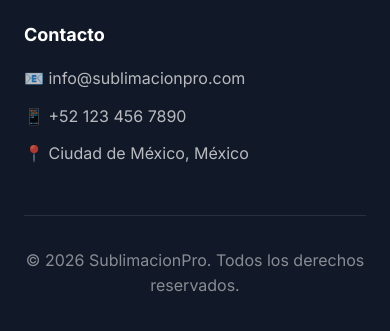
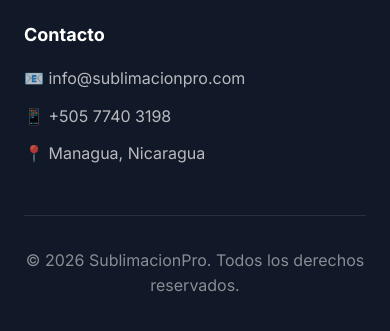
Before and after one commit to marvinzuniga19/sublimacion_web_store, a Django app: page /contacto/ in a window 390 px wide; the page is wider, and only the part inside the window is pictured. Shown: the part 2532-2863 px from the top of that part. Run offline with Django 4.2, Linux system fonts and the light colour scheme.

Commit message:
Update  contact phone number and location to Managua, Nicaragua.

```diff
--- a/templates/base.html
+++ b/templates/base.html
@@ -122,8 +122,8 @@
             <h4 class="footer-subtitle">Contacto</h4>
             <ul class="footer-contact">
               <li>📧 info@sublimacionpro.com</li>
-              <li>📱 +52 123 456 7890</li>
-              <li>📍 Ciudad de México, México</li>
+              <li>📱 +505 7740 3198</li>
+              <li>📍 Managua, Nicaragua</li>
             </ul>
           </div>
         </div>
```
